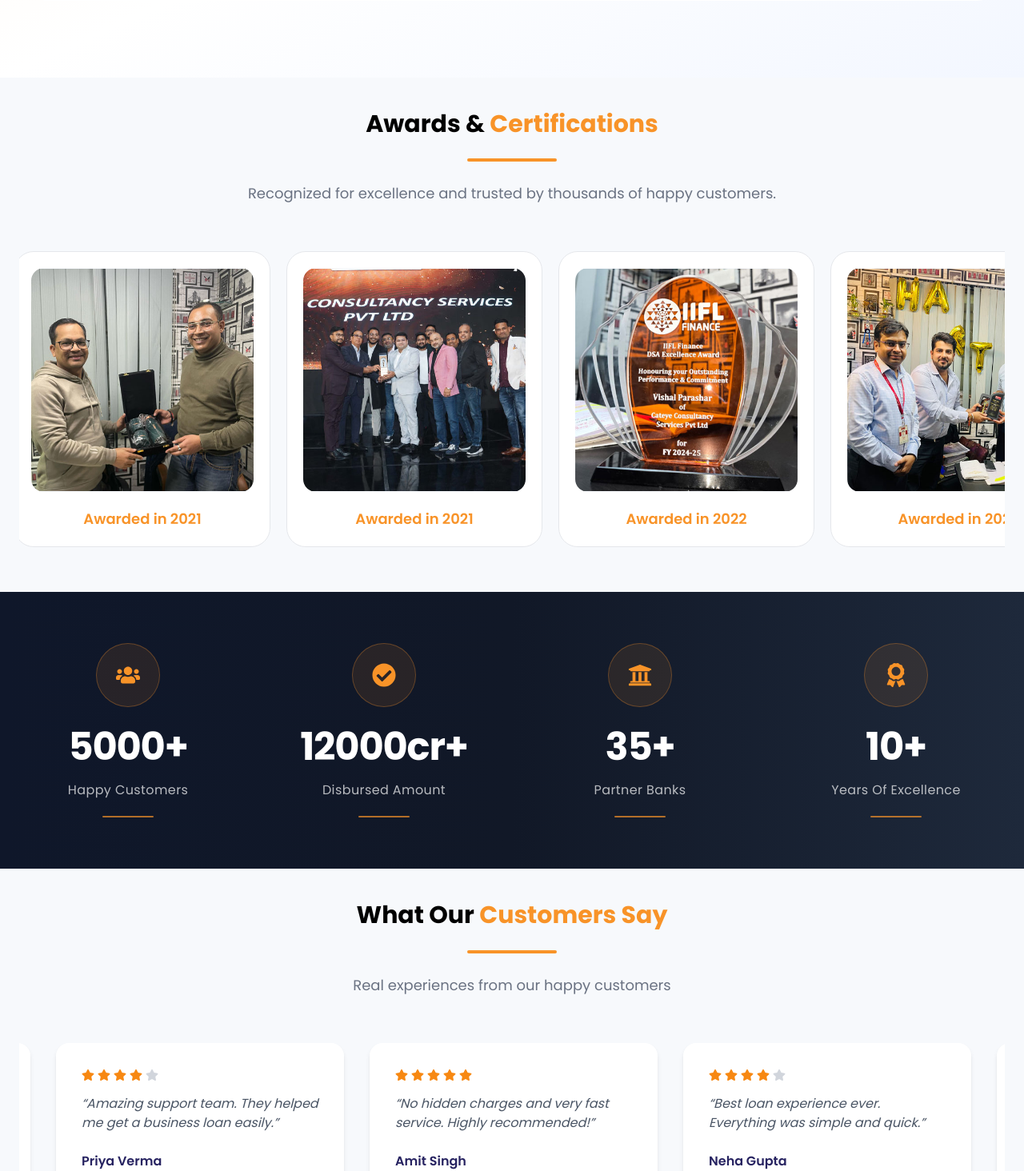
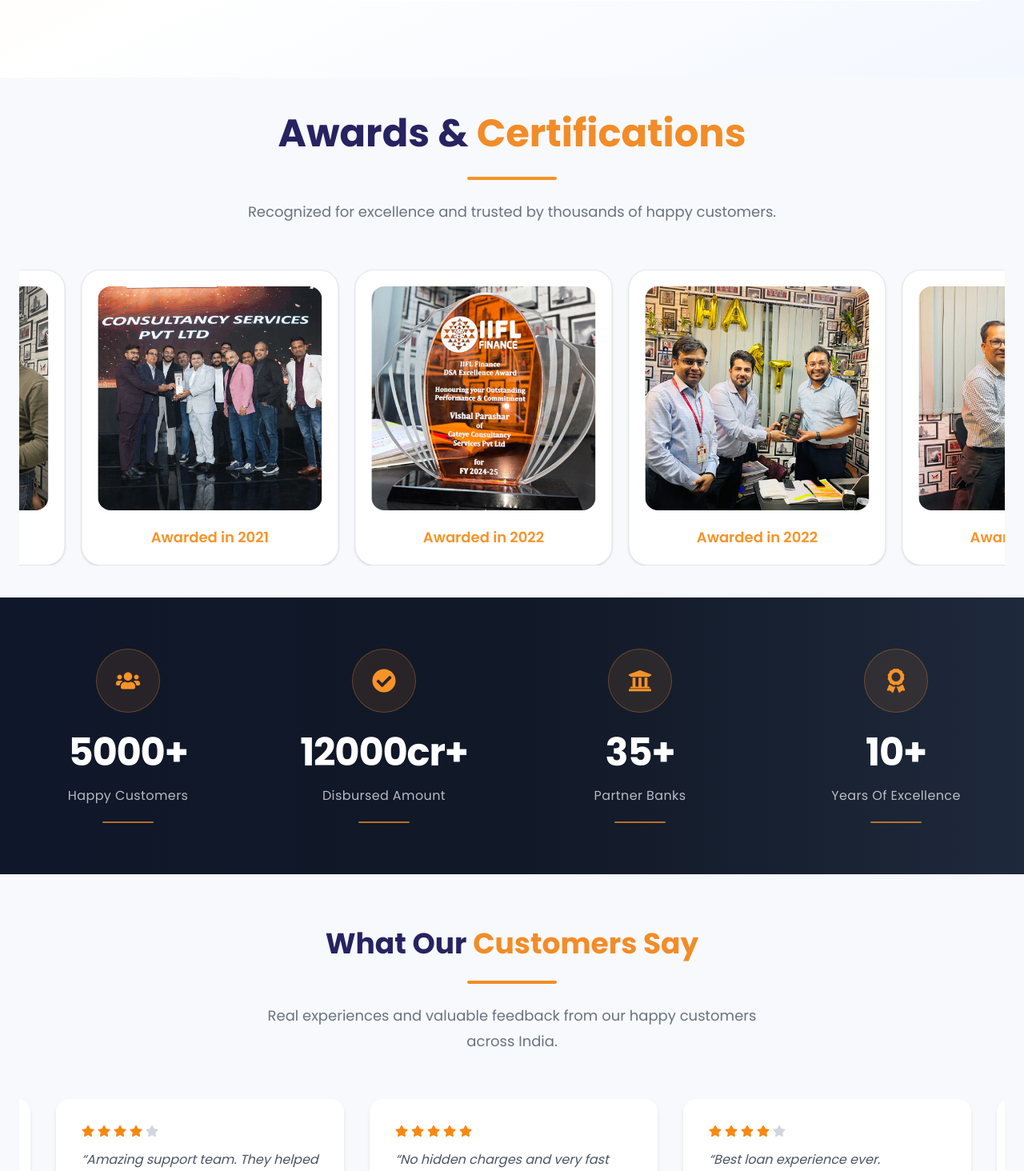
Before and after one commit to vishalparashar32-code/Birmaya_fintech, a Next.js app: page / in a window 1280 px wide. Shown: the part 4300-5764 px from the top of the page at 80% size. Built offline with nearby package versions, Linux system fonts and the light colour scheme.

Commit message:
change the award

```diff
--- a/components/Home/Awards.js
+++ b/components/Home/Awards.js
@@ -2,7 +2,6 @@
 
 import Image from "next/image";
 import { motion } from "framer-motion";
-import { useEffect, useRef } from "react";
 
 const awards = [
   {
@@ -44,29 +43,6 @@ const awards = [
 ];
 
 export default function Awards() {
-  const scrollRef = useRef(null);
-
-  useEffect(() => {
-    const container = scrollRef.current;
-
-    const autoScroll = () => {
-      if (container) {
-        container.scrollLeft += 1;
-
-        if (
-          container.scrollLeft >=
-          container.scrollWidth - container.clientWidth
-        ) {
-          container.scrollLeft = 0;
-        }
-      }
-    };
-
-    const interval = setInterval(autoScroll, 20);
-
-    return () => clearInterval(interval);
-  }, []);
-
   return (
     <section className="py-10 bg-[#F7F9FC] overflow-hidden">
       <div className="max-w-7xl mx-auto px-2 md:px-6">
@@ -74,9 +50,14 @@ export default function Awards() {
         {/* HEADING */}
         <div className="text-center mb-14">
 
-          <h2 className="text-4xl md:text-3xl font-bold text-black leading-tight">
+          <h2 className="text-4xl md:text-5xl font-bold leading-tight">
+            <span className="text-[#272361]">
               Awards &
-            <span className="text-[#f89328]"> Certifications</span>
+            </span>
+
+            <span className="text-[#f28c28]">
+              {" "}Certifications
+            </span>
           </h2>
 
           <div className="w-28 h-1 bg-[#f89328] mx-auto mt-6 rounded-full"></div>
@@ -87,21 +68,32 @@ export default function Awards() {
 
         </div>
 
-        {/* AUTO SLIDER */}
-        <div
-          ref={scrollRef}
-          className="flex gap-5 overflow-x-auto no-scrollbar scroll-smooth pb-4"
+        {/* SLIDER */}
+        <div className="overflow-hidden relative">
+
+          <motion.div
+            className="flex gap-5 w-max"
+            animate={{
+              x: ["0%", "-50%"],
+            }}
+            transition={{
+              duration: 35,
+              ease: "linear",
+              repeat: Infinity,
+            }}
           >
 
             {[...awards, ...awards].map((award, i) => (
 
               <motion.div
                 key={i}
-              initial={{ opacity: 0, y: 40 }}
-              whileInView={{ opacity: 1, y: 0 }}
-              transition={{ duration: 0.4, delay: i * 0.05 }}
-              viewport={{ once: true }}
-              className="group min-w-[260px] sm:min-w-[280px] md:min-w-[320px] bg-white border border-gray-200 hover:border-[#f89328] rounded-3xl p-5 transition-all duration-300 hover:scale-[1.04]"
+                whileHover={{
+                  scale: 1.03,
+                }}
+                transition={{
+                  duration: 0.3,
+                }}
+                className="group min-w-[260px] sm:min-w-[280px] md:min-w-[320px] bg-white border border-gray-200 hover:border-[#f89328] rounded-3xl p-5 shadow-sm hover:shadow-xl transition-all duration-300"
               >
 
                 {/* IMAGE */}
@@ -112,7 +104,7 @@ export default function Awards() {
                     alt="award"
                     width={280}
                     height={280}
-                  className="object-contain transition-all duration-500 group-hover:scale-110"
+                    className="object-contain transition-transform duration-500 group-hover:scale-110"
                   />
 
                 </div>
@@ -130,7 +122,10 @@ export default function Awards() {
 
             ))}
 
+          </motion.div>
+
         </div>
+
       </div>
     </section>
   );
--- a/components/Home/Testimonials.js
+++ b/components/Home/Testimonials.js
@@ -54,15 +54,28 @@ export default function Testimonials() {
 
         {/* Heading */}
         <div className="text-center mb-14">
-          <h2 className="text-4xl md:text-3xl font-bold text-black leading-tight">
-            What Our
-            <span className="text-[#f89328]"> Customers Say</span>
+          {/* Heading */}
+          <h2 className="mt-6 text-4xl sm:text-5xl md:text-4xl font-bold leading-tight">
+
+            <span className="text-[#272361]">
+              What Our
+            </span>
+
+            <span className="text-[#f28c28]">
+              {" "}Customers Say
+            </span>
+
           </h2>
 
-          <div className="w-28 h-1 bg-[#f89328] mx-auto mt-6 rounded-full"></div>
+          {/* Underline */}
+          <div className="w-28 h-1 bg-[#f28c28] mx-auto mt-6 rounded-full"></div>
 
-          <p className="text-gray-500 mt-6 text-lg max-w-2xl mx-auto leading-8">
-            Real experiences from our happy customers
+          {/* Description */}
+          <p className="text-gray-500 mt-6 text-sm sm:text-base md:text-lg max-w-2xl mx-auto leading-7 sm:leading-8">
+
+            Real experiences and valuable feedback
+            from our happy customers across India.
+
           </p>
 
         </div>
```
Lines whose indentation alone changed are shown as unchanged.
